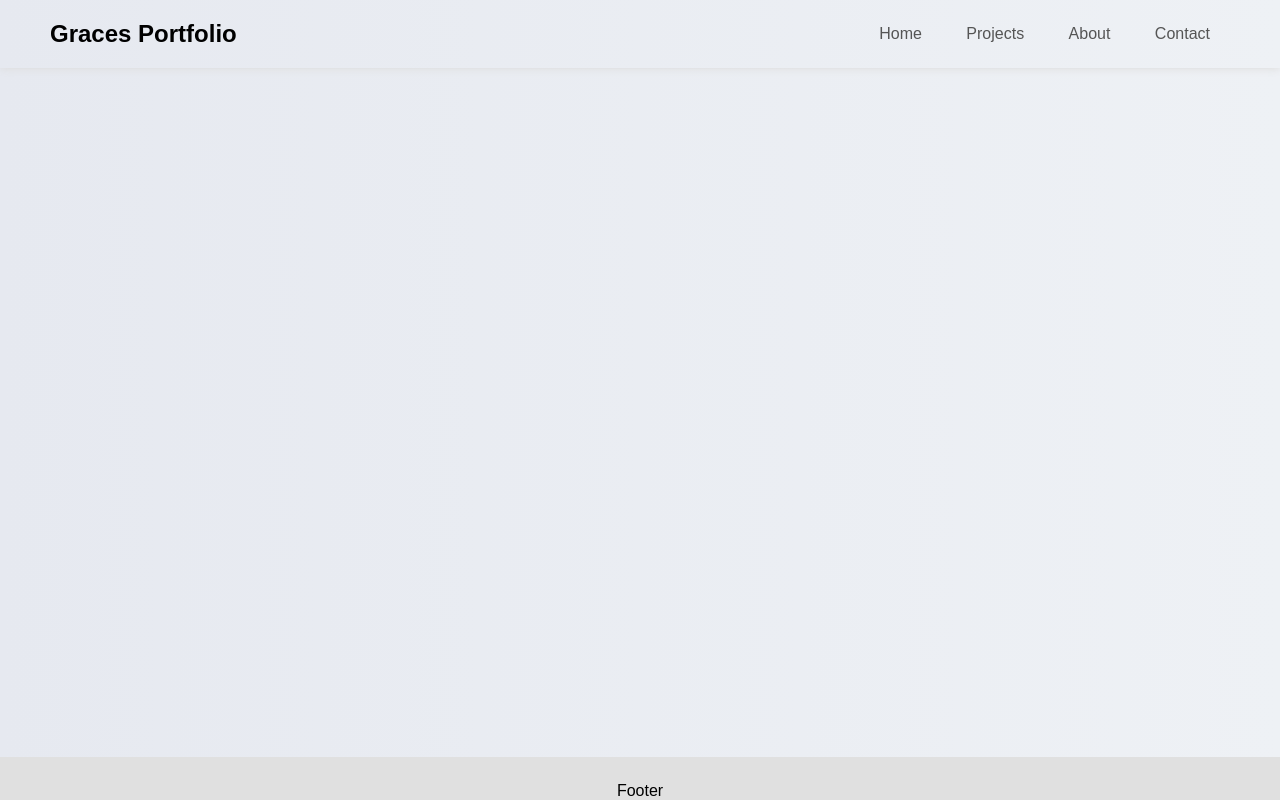
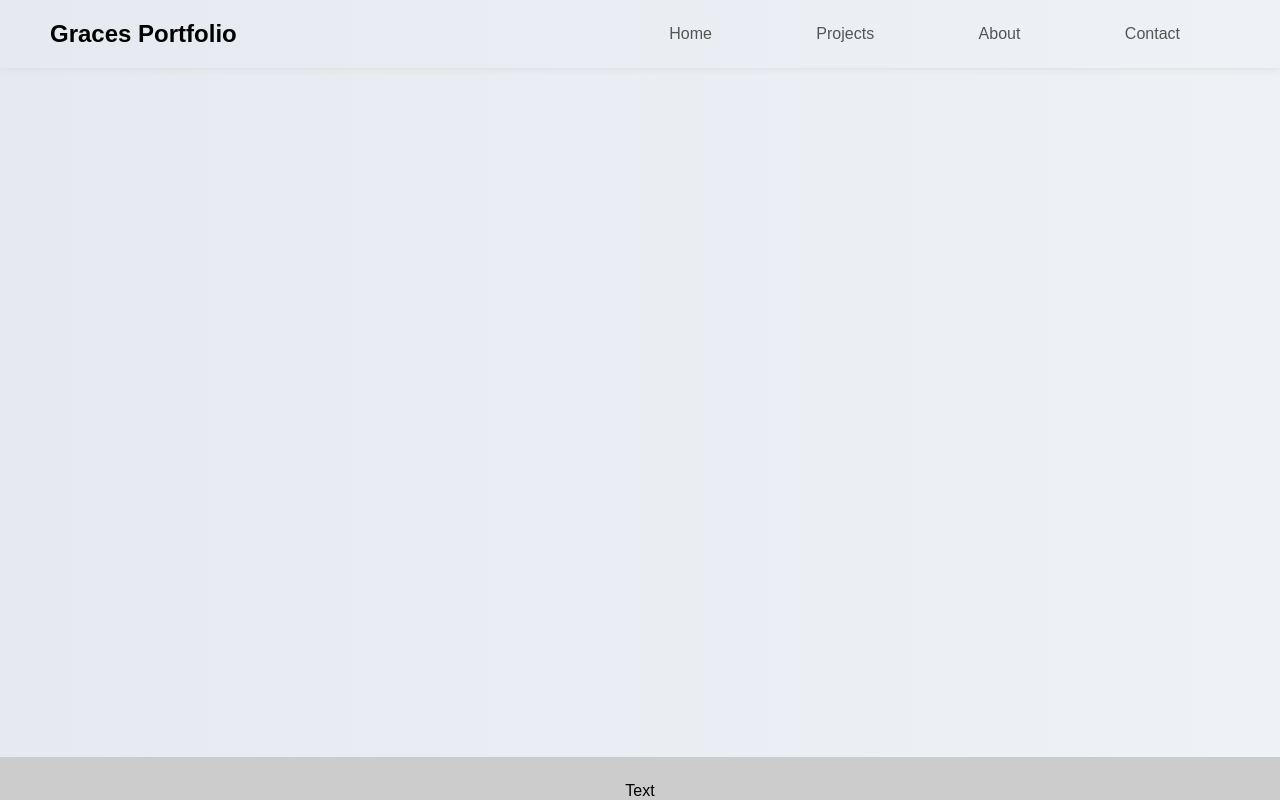
Before and after one commit to Fallinqqq/gracekfoster-portfolio, a plain HTML site: page about.html in a window 1280 px wide. Drawn offline with Linux system fonts and the light colour scheme.

Commit message:
Edit: spacing between each item in list

```diff
--- a/about.html
+++ b/about.html
@@ -24,9 +24,9 @@
 
     <footer>
         <div class="footer">
-            <p>Footer</p>
-          </div>
-      </footer>
+            <p>Text</p>
+        </div>
+    </footer>
 
 </body>
 
--- a/style.css
+++ b/style.css
@@ -28,7 +28,7 @@ header {
 header li {
     list-style: none;
     display: inline-block;
-    padding: 0 20px;
+    padding: 0 50px;
 }
 
 header a {
@@ -51,7 +51,7 @@ body {
     padding-top: 25px;
     bottom: 0;
     width: 100%;
-    background-color: rgb(224, 224, 224);
+    background-color: #cccccc;
     color: rgb(0, 0, 0);
     text-align: center;
 }
```
